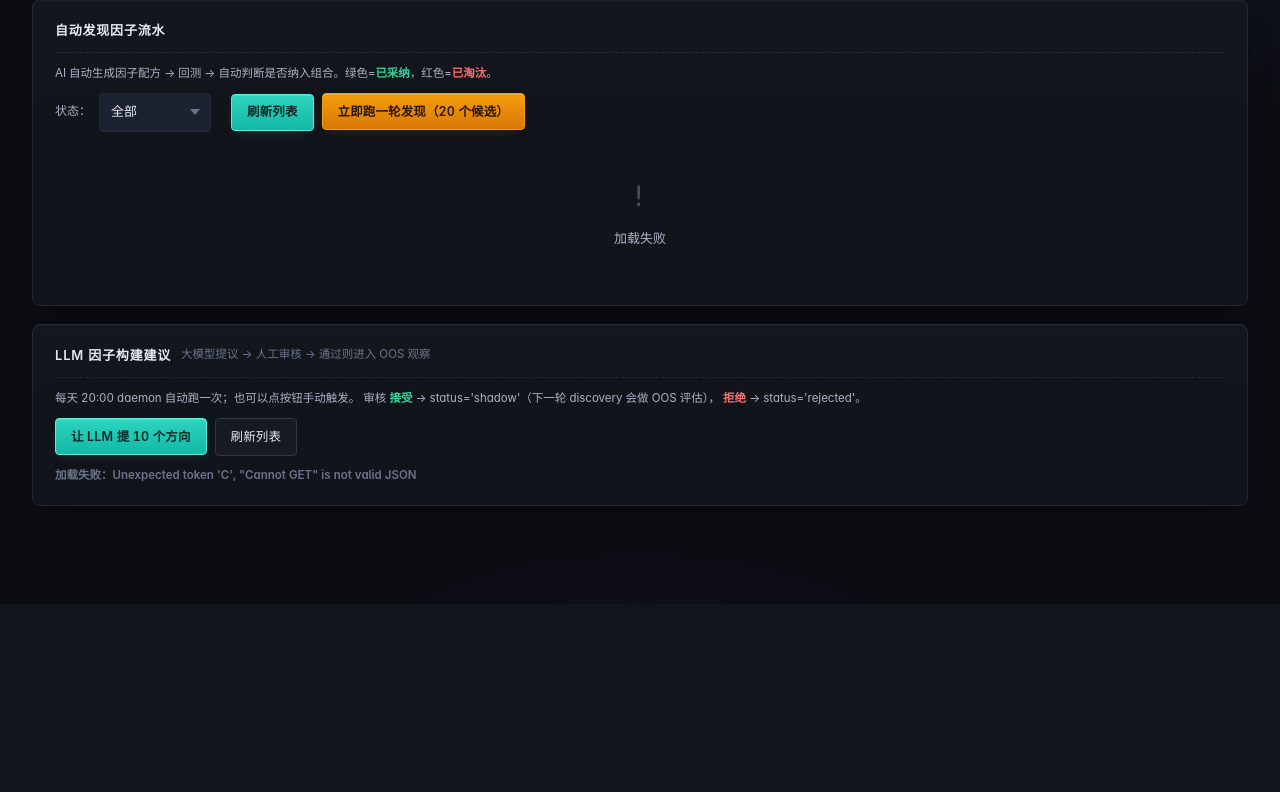
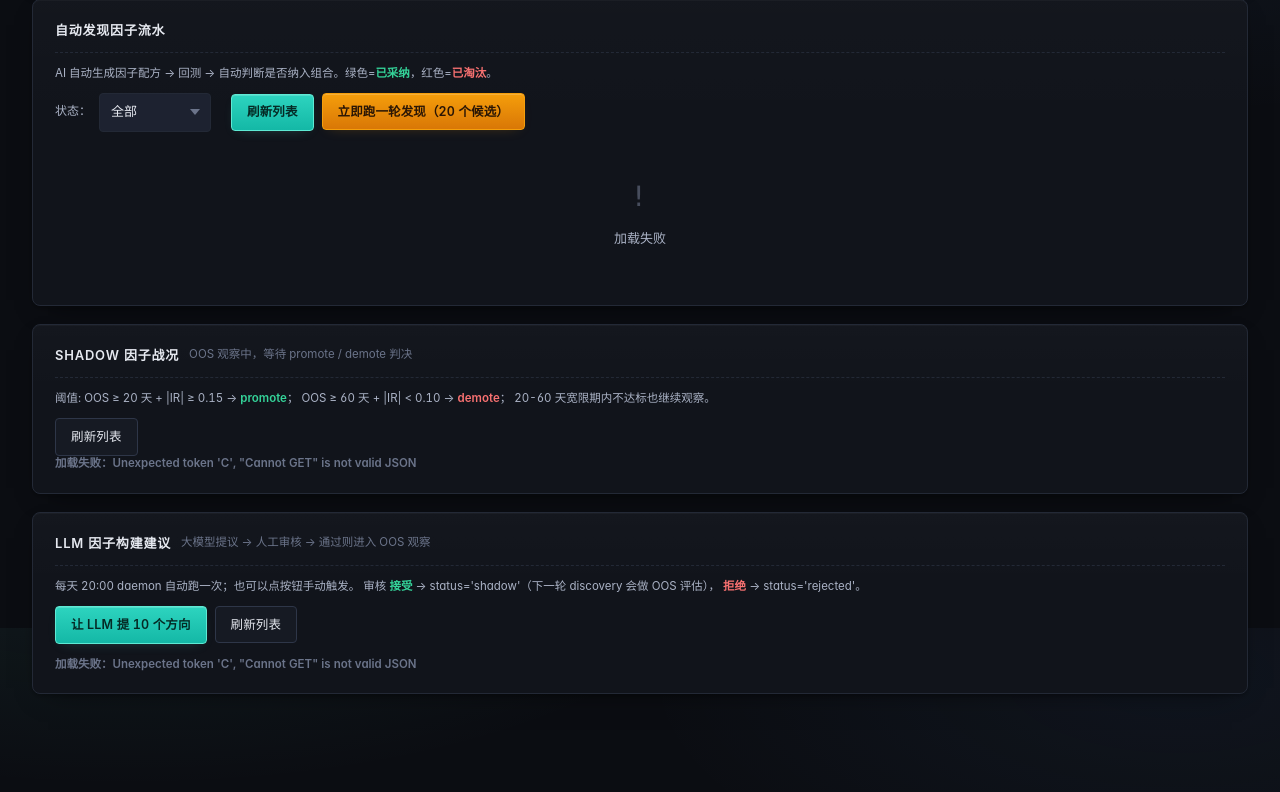
Before and after one commit to jing-ge/akq_agents, a Python web app: template src/akq_agents/web/templates/research.html.j2 in a window 1280 px wide. Shown: the part 2572-3364 px from the top of the page. Before the commit the page ends 3087 px from the top, so only its background shows below. Run offline with Jinja, Linux system fonts and the light colour scheme; the template is opened without the code that fills it: most values are stand-ins (such as "Sample title", 1, 10 or a date in 2020); some libraries are stand-ins or nearby versions.

Commit message:
feat(web): A2 — /research 页加 Shadow 战况看板
显示 shadow 池中每个因子的观察天数 / OOS observations / OOS IR / 判定状态:
- evaluating: < 20 天观察期
- promote_eligible: |IR| >= 0.15 (达标)
- edge: 20-60 天宽限期内不达标，继续观察
- should_demote: >= 60 天 + |IR| < 0.10 (该 demote)
- no_data: 满 20 天但 OOS IR 算不出来

按 verdict 排序: should_demote 优先（最需要人工处理）。
让 LLM brainstorm 接受的因子在 OOS 期间可见，闭环可观测。

```diff
--- a/src/akq_agents/web/templates/research.html.j2
+++ b/src/akq_agents/web/templates/research.html.j2
@@ -152,6 +152,80 @@
   </div>
   <div id="proposals-table" class="small"></div>
 </div>
+
+<!-- A2 (M15): Shadow 战况看板 -->
+<div class="card">
+  <h2>Shadow 因子战况
+    <span class="small">OOS 观察中，等待 promote / demote 判决</span>
+  </h2>
+  <p class="small" style="margin:-6px 0 10px;color:var(--fg-mute)">
+    阈值: OOS ≥ 20 天 + |IR| ≥ 0.15 → <b class="status-ok">promote</b>；
+    OOS ≥ 60 天 + |IR| < 0.10 → <b class="status-error">demote</b>；
+    20-60 天宽限期内不达标也继续观察。
+  </p>
+  <div class="toolbar">
+    <button onclick="loadShadowStats()">刷新列表</button>
+    <span id="shadow-stats-status" class="small" style="margin-left:8px;color:var(--fg-mute)"></span>
+  </div>
+  <div id="shadow-stats-table" class="small"></div>
+</div>
+
+<script>
+async function loadShadowStats() {
+  const tbl = document.getElementById('shadow-stats-table');
+  const status = document.getElementById('shadow-stats-status');
+  status.textContent = '加载中...';
+  try {
+    const r = await fetch('/api/research/factors/shadow-stats');
+    const d = await r.json();
+    tbl.innerHTML = renderShadowStats(d.shadows || []);
+    status.textContent = `${d.n || 0} 个 shadow 因子`;
+  } catch (e) {
+    tbl.innerHTML = '<div class="small status-error">加载失败：' + e.message + '</div>';
+    status.textContent = '';
+  }
+}
+
+function renderShadowStats(rows) {
+  if (!rows.length) {
+    return '<div class="small" style="color:var(--fg-mute);padding:8px 0;">暂无 shadow 因子。等 LLM brainstorm 或 auto discovery 产出新候选并被人工接受。</div>';
+  }
+  // 按 verdict 排序: should_demote 优先（最需要处理）→ promote_eligible → edge → no_data → evaluating
+  const order = {'should_demote': 0, 'promote_eligible': 1, 'edge': 2, 'no_data': 3, 'evaluating': 4};
+  rows.sort((a, b) => (order[a.verdict] ?? 5) - (order[b.verdict] ?? 5));
+
+  const verdictMap = {
+    'evaluating': '<span class="metric-dim">评估中（< 20d）</span>',
+    'no_data': '<span class="metric-warn">无 OOS 数据</span>',
+    'promote_eligible': '<span class="status-ok">达标 ✓</span>',
+    'edge': '<span class="metric-warn">边缘观察</span>',
+    'should_demote': '<span class="status-error">该 demote ⚠</span>',
+  };
+
+  let html = '<table class="data-table"><thead><tr>'
+    + '<th>因子名</th><th>来源</th><th>方向</th><th>观察(天)</th><th>OOS 观察次数</th><th>OOS IR</th><th>判定</th>'
+    + '</tr></thead><tbody>';
+  for (const s of rows) {
+    const ir = s.oos_ir != null ? s.oos_ir.toFixed(3) : '—';
+    const days = s.days_observed != null ? s.days_observed : '—';
+    const obs = s.oos_observations != null ? s.oos_observations : '—';
+    const source = s.is_llm ? '<span class="metric-dim">LLM</span>' : '<span class="metric-dim">auto</span>';
+    html += `<tr>
+      <td><code>${s.factor_name}</code></td>
+      <td>${source}</td>
+      <td>${s.direction}</td>
+      <td>${days}</td>
+      <td>${obs}</td>
+      <td>${ir}</td>
+      <td>${verdictMap[s.verdict] || s.verdict}</td>
+    </tr>`;
+  }
+  return html + '</tbody></table>';
+}
+
+// 页面加载时自动拉一次
+window.addEventListener('load', loadShadowStats);
+</script>
 
 <!-- M14: LLM 因子构建建议（人工审核） -->
 <div class="card">
```
Also changed, not shown: src/akq_agents/web/api/research.py (+56 -0 lines).
